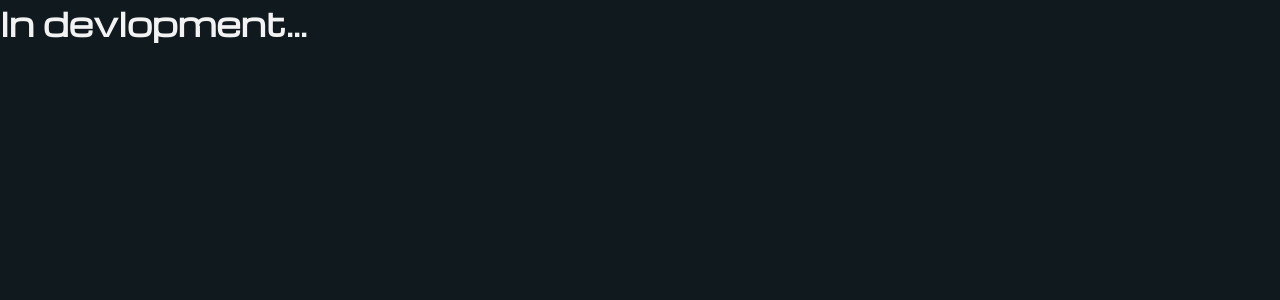
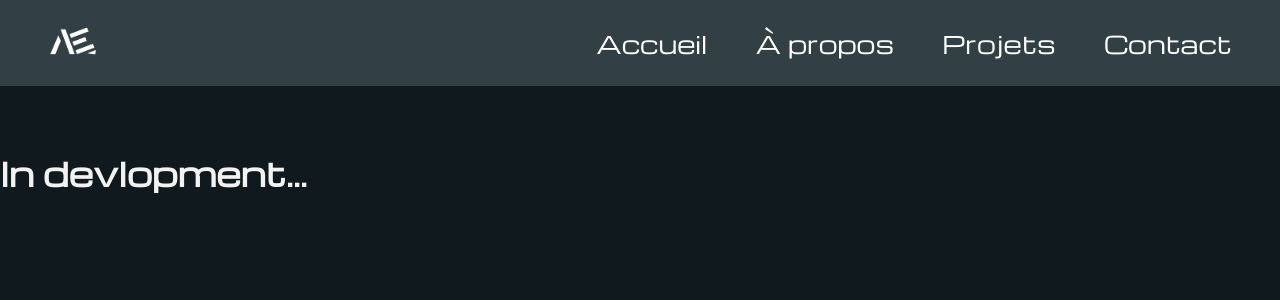
Before and after one commit to YxxgSxxl/Official-PortfolioV2, a PHP site: page / in a window 1280 px wide. Shown: the top 300 px of the page. Run offline with PHP 8.4, Linux system fonts and the light colour scheme.

Commit message:
Header and Components added

```diff
--- /dev/null
+++ b/components/header.php
@@ -0,0 +1,36 @@
+<!-- HEADER COMPONENT -->
+<header>
+    <div class="header-logo">
+        <a href="https://alexeckes.com/">
+            <img loading="lazy" src="/img/logos/alex-eckes-header-logoV2-w.png" alt="Logo Alex Eckes" />
+        </a>
+    </div>
+
+    <!-- Header Menu -->
+    <div class="header-menu">
+        <button type="button" class="header-menuexit">
+            <svg xmlns="http://www.w3.org/2000/svg" width="40" height="40" viewBox="0 0 24 24" fill="none"
+                stroke="#ffffff" stroke-width="2" stroke-linecap="round" stroke-linejoin="round">
+                <circle cx="12" cy="12" r="10"></circle>
+                <line x1="15" y1="9" x2="9" y2="15"></line>
+                <line x1="9" y1="9" x2="15" y2="15"></line>
+            </svg>
+        </button>
+        <ul>
+            <li><a href="https://alexeckes.com/">Accueil</a></li>
+            <li><a href="#about">À propos</a></li>
+            <li><a href="https://alexeckes.com/moreprojects.html">Projets</a></li>
+            <li><a href="#contact">Contact</a></li>
+        </ul>
+    </div>
+
+    <button type="button" class="header-burgericon">
+        <svg xmlns="http://www.w3.org/2000/svg" width="40" height="40" viewBox="0 0 24 24" fill="none" stroke="#ffffff"
+            stroke-width="2" stroke-linecap="round" stroke-linejoin="round">
+            <line x1="3" y1="12" x2="21" y2="12"></line>
+            <line x1="3" y1="6" x2="21" y2="6"></line>
+            <line x1="3" y1="18" x2="21" y2="18"></line>
+        </svg>
+    </button>
+</header>
+<!-- END HEADER COMPONENT -->
--- a/index.php
+++ b/index.php
@@ -22,6 +22,7 @@
 </head>
 
 <body>
+    <?php include 'components/header.php' ?>
     <h1>In devlopment...</h1>
 
     <script src="js/index.js"></script>
--- a/stylesheet/index.css
+++ b/stylesheet/index.css
@@ -37,3 +37,146 @@ body {
     background-color: var(--primary-bgcolor);
     color: var(--primary-textcolor);
 }
+
+header {
+    background-color: #324046;
+    display: flex;
+    align-items: center;
+    justify-content: space-between;
+    height: fit-content;
+    padding: 1em 1em 1em 1em;
+}
+
+
+/* Header */
+.header-logo img {
+    width: 50px;
+}
+
+.header-burgericon {
+    cursor: pointer;
+}
+
+.header-menu {
+    background-color: #324046;
+    display: flex;
+    flex-direction: column;
+    text-align: center;
+    align-items: center;
+    padding-block: 6rem;
+
+    position: fixed;
+    top: 0;
+    left: 0;
+    height: 100vh;
+    min-width: 99vw;
+    transform: translateX(-100%);
+    transition: ease 0.6s;
+}
+
+.header-menu ul {
+    list-style-type: none
+}
+
+.header-menu li {
+    margin-bottom: 1em;
+    font-size: 1.5em;
+}
+
+.header-menu li a:hover {
+    text-decoration: underline;
+    text-decoration-color: #c6e2ff;
+    text-decoration-thickness: 0.1em;
+}
+
+.header-menu li a {
+    text-decoration: none;
+    color: rgb(255, 255, 255);
+    font-size: 1em;
+}
+
+.header-menuexit {
+    cursor: pointer;
+    position: absolute;
+    top: 1em;
+    right: 1em;
+}
+
+/* Make elements visible */
+.header-open {
+    transform: translateX(0);
+}
+
+/* Make elements invisible */
+.no-visibility {
+    display: none;
+}
+
+/* FOR TABLET */
+@media screen and (max-width: 950px) {
+    li a {
+        font-size: 70%;
+    }
+}
+
+/* FOR DESKTOP */
+@media screen and (min-width: 768px) {
+    h1 {
+        margin-top: 2em;
+    }
+
+    h2 {
+        text-align: center;
+        margin-top: 0;
+    }
+
+    header {
+        padding: 1em 3em 1em 3em;
+    }
+
+    header ul {
+        align-items: center;
+        text-align: center;
+        margin: 0;
+    }
+
+    header button.header-burgericon {
+        display: none;
+    }
+
+    .emoji {
+        width: fit-content;
+        font-size: 1rem;
+        margin: 0;
+        padding: 0;
+    }
+
+    .header-menu {
+        width: auto;
+        height: auto;
+        position: relative;
+        min-width: auto;
+
+        transform: translateX(0);
+        padding-block: 0;
+
+        align-items: center;
+        text-align: center;
+        font-size: 1em;
+    }
+
+    .header-menu ul {
+        display: flex;
+        align-items: center;
+        font-size: 1em;
+        gap: 3rem;
+    }
+
+    .header-menu li {
+        margin-bottom: 0;
+    }
+
+    .header-menu button.header-menuexit {
+        display: none;
+    }
+}
```
Also changed, not shown: img/icons/apache2.svg (added), img/icons/bash.svg (added), img/icons/css3.svg (added), img/icons/discordjs.svg (added), img/icons/html5.svg (added), img/icons/javascript.svg (added), img/icons/nodejs.svg (added), img/logos/alex-eckes-header-logo-w.png (added), img/logos/alex-eckes-header-logoV2-w.png (added).
